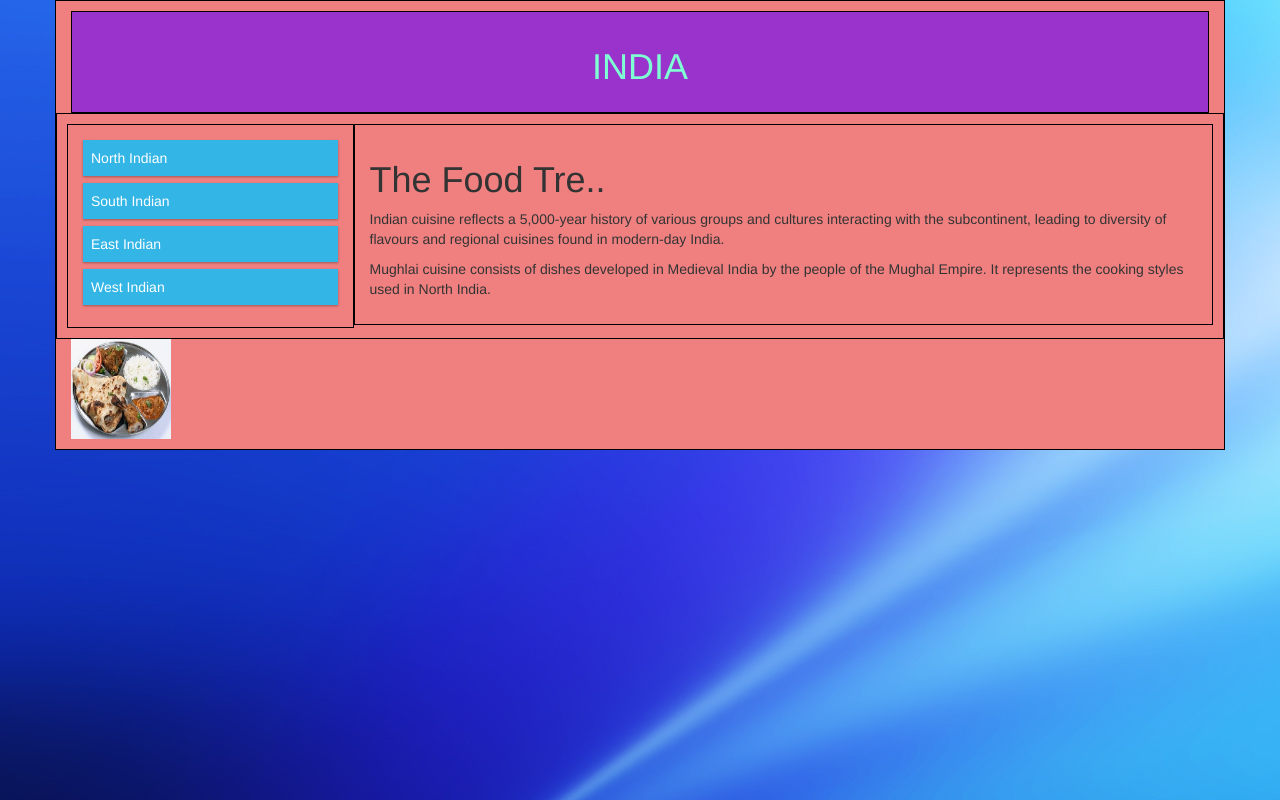
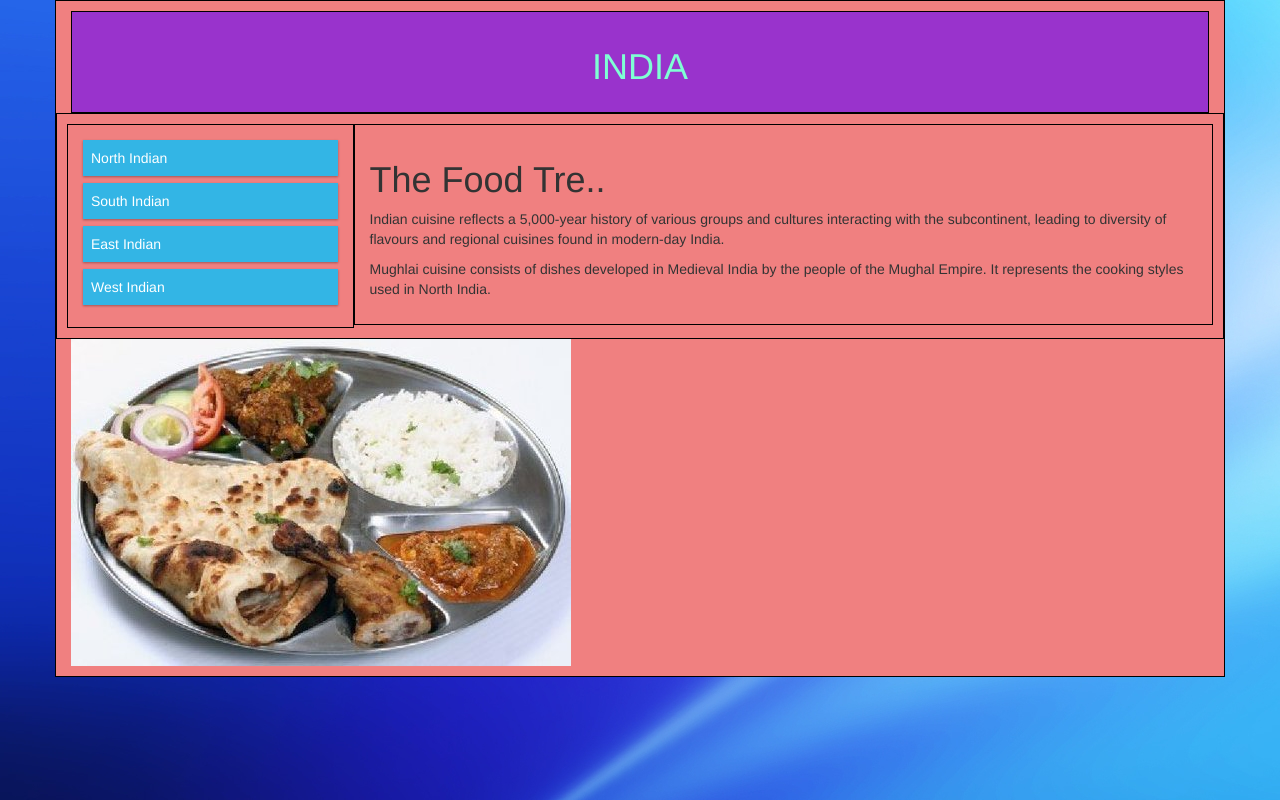
Before and after one commit to rakeshduddugunta/Food, a PHP site: page / in a window 1280 px wide. Run offline with PHP 8.4, Linux system fonts and the light colour scheme.

Commit message:
Update index.php

```diff
--- a/index.php
+++ b/index.php
@@ -92,7 +92,7 @@
 
 
         <a href="default.asp">
-            <img src="non.jpg" style="width:100px;height:100px;border:0;">
+            <img src="non.jpg" style="width:auto;height:auto;border:0;">
         </a>
 
 
```
